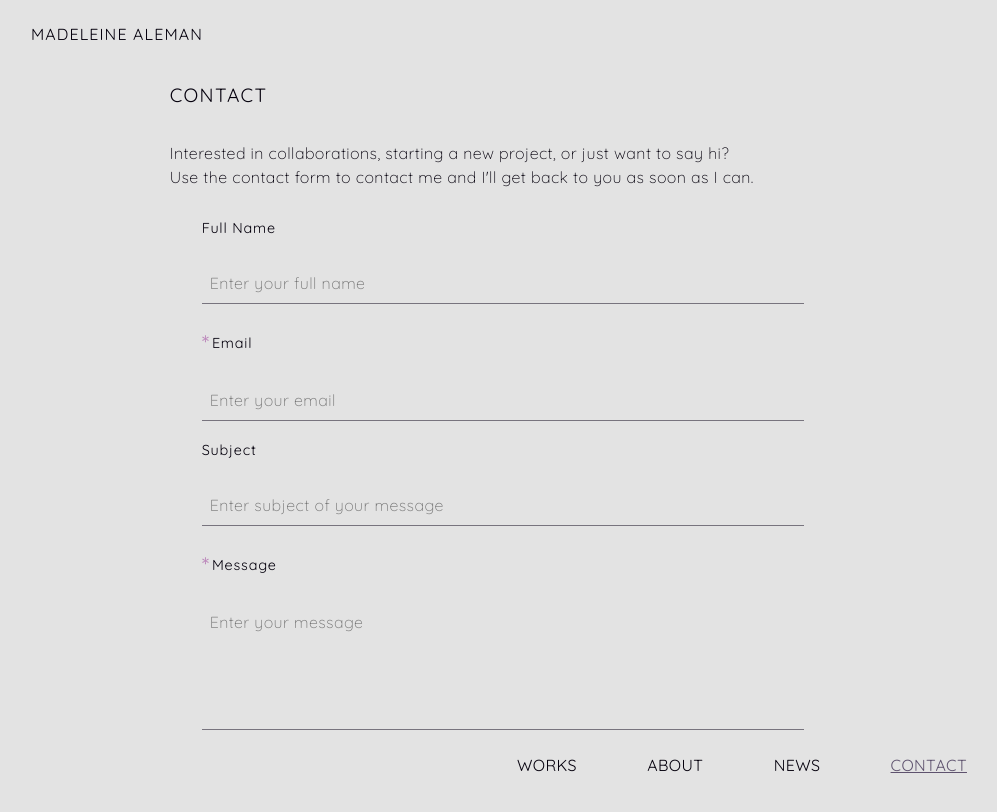
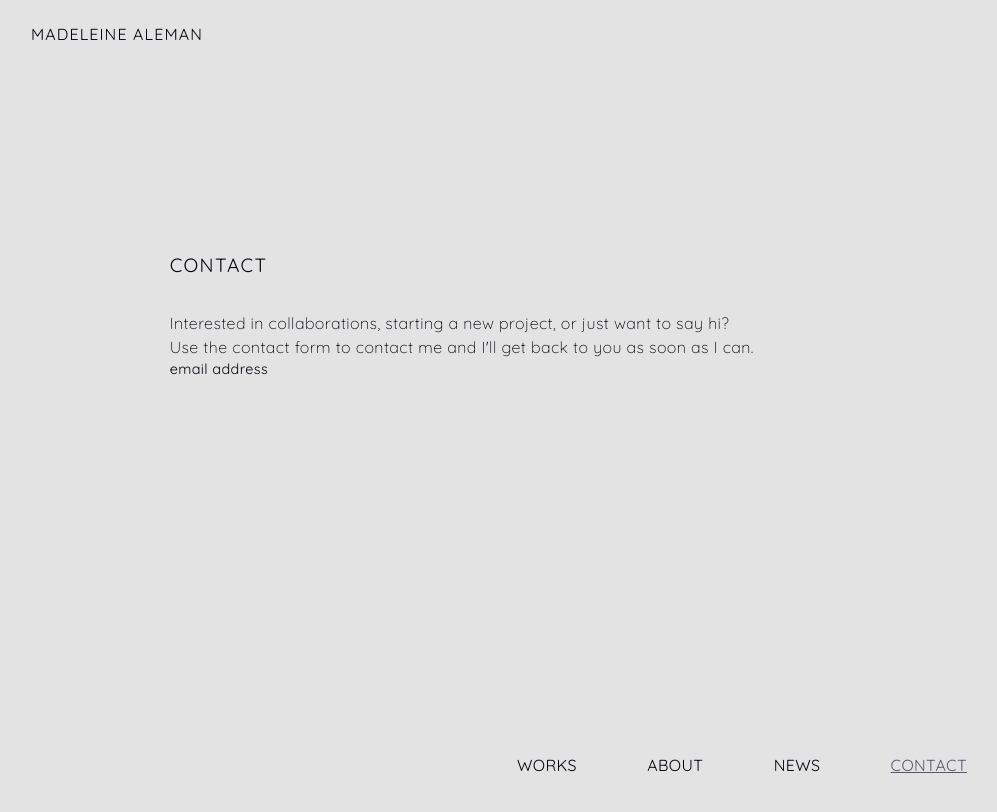
Before and after one commit to islandskan/WIP-aleman-portfolio, a Next.js app: page /contact in a window 1280 px wide. Shown: the top 812 px of the page, without its empty margins (153-1150 px from the left). Built offline with nearby package versions, Linux system fonts and the light colour scheme.

Commit message:
temp email instead of contact form

```diff
--- a/src/pages/contact.js
+++ b/src/pages/contact.js
@@ -14,8 +14,11 @@ const Contact = () => {
                     Use the contact form to contact me and I&apos;ll get back to
                     you as soon as I can.
                 </p>
+                <a className='paragraph' href='#'>
+                    email address
+                </a>
             </div>
-            <ContactElement />
+            {/* <ContactElement /> */}
         </>
     );
 };
```
